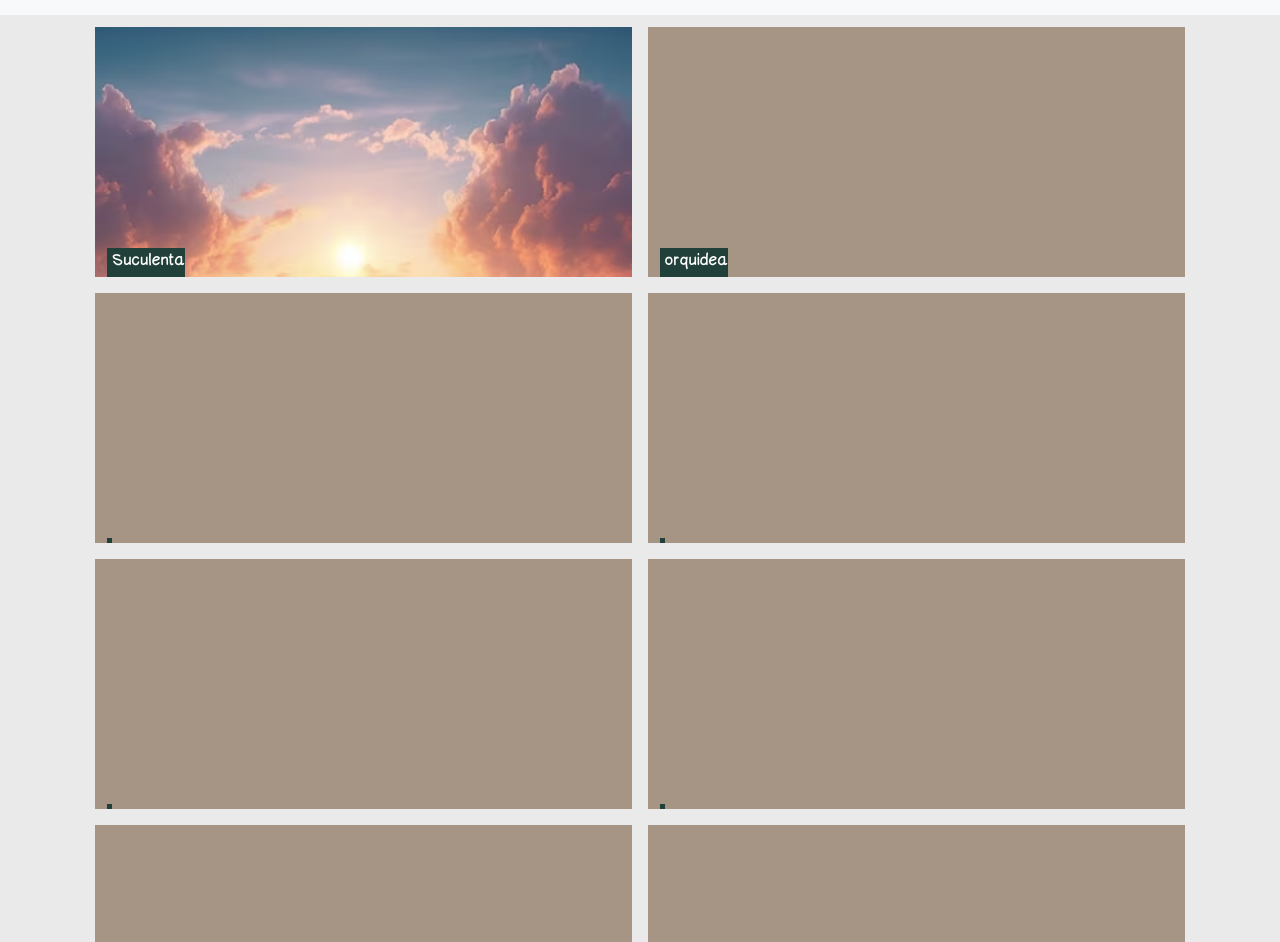
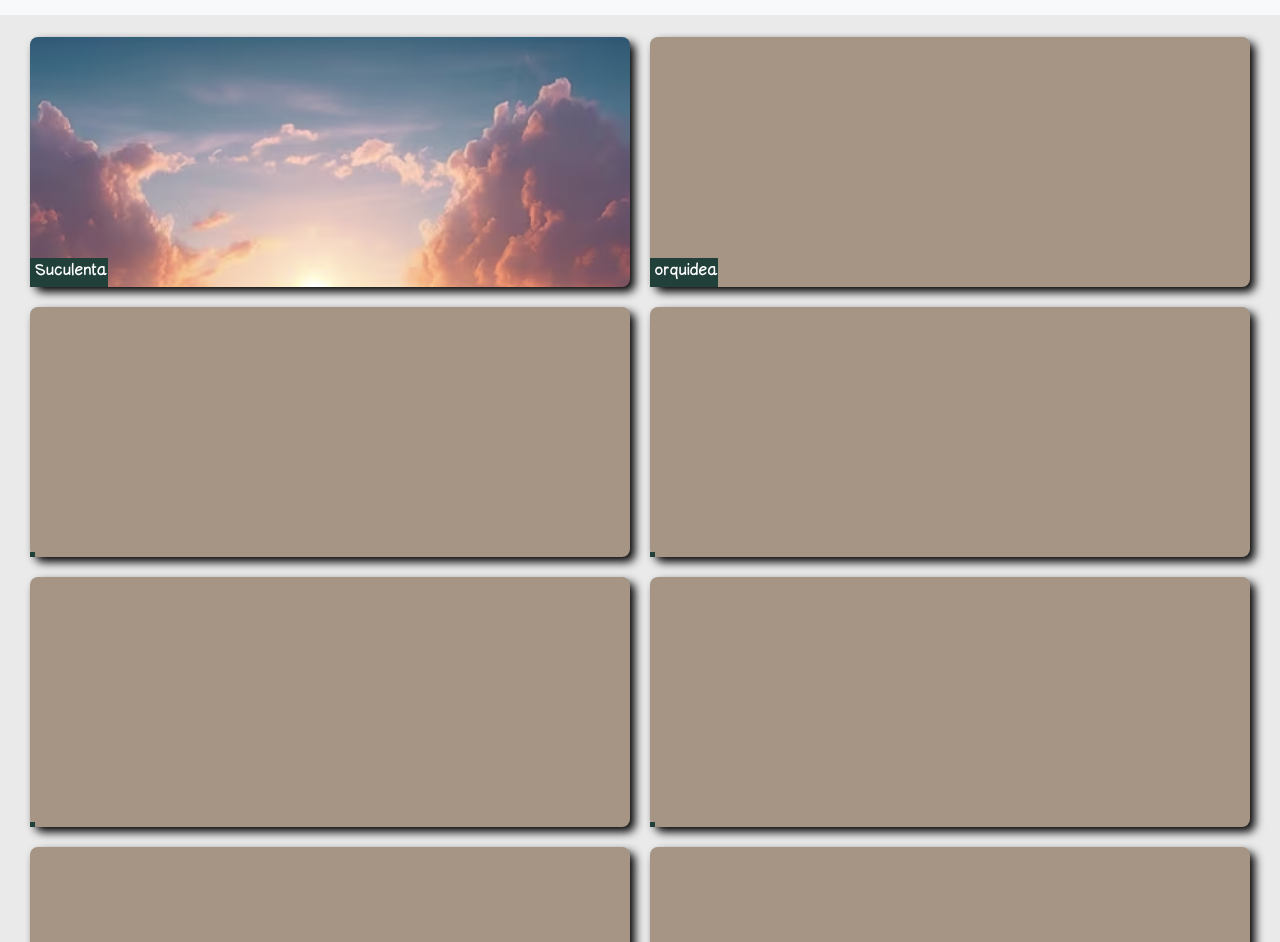
Before and after one commit to Luis-Vansan/C-talogoPlantas, a plain HTML site: page index.html in a window 1280 px wide. Shown: the part 118-1060 px from the top of the page. Drawn offline with nearby package versions, Linux system fonts and the light colour scheme.

Commit message:
ajustando a box_1

```diff
--- a/catalogo.css
+++ b/catalogo.css
@@ -1,6 +1,9 @@
 body{
     background-color: #eaeaea !important;
     font-family: Comic_sans !important;
+    margin: 0;
+    padding: 0;
+    overflow-x: hidden;
 
 }
 
@@ -23,6 +26,7 @@ body{
 
 .pesquisa{
     margin-top: 47px;
+    width: 100%;
 }
 
 .link-nostyle {
@@ -33,23 +37,31 @@ body{
 }
 .home{
     position: absolute;
-    right: 7%;
+    right: 5%;
 
 }
 
 .box_1{
     background-color: #eaeaea;
-
+    display: flex;
+    justify-content: center;
+    text-align: center;
+    width: 100%;
+    max-height: 600px;
+    min-height: 250px;
 
 }
 
 .picture{
     background-color: #A69485;
-    height: 250px;
-    text-align: center;
-    align-items: center;
-    justify-content: center;
-    justify-items: center;
+    min-height: 250px;
+    flex: 5;
+    margin: 10px;
+    max-width: 600px;
+    border-style: none;
+    border-radius: 8px;
+    box-shadow: 5px 5px 10px black;
+    cursor: pointer;
 
 }
 
--- a/index.html
+++ b/index.html
@@ -38,7 +38,7 @@
 
             <div class="collapse navbar-collapse py-3" id="navbarSupportedContent">
                 <form class="d-flex" role="search">
-                    <input class="form-control me-2" id="go_search" type="search" placeholder="Digite o nome da planta"
+                    <input class="form-control me-2 col-md-11" id="go_search" type="search" placeholder="Digite o nome da planta"
                         aria-label="Search">
                     <button class="btn btn-outline-success" onclick="search_plant(event)" >Achar</button>
                 </form>
@@ -46,52 +46,52 @@
         </div>
     </nav>
 
-    <div class="box_1 row text-center justify-content-center mt-1 p-2">
-        <div class="picture col-5 me-2 position-relative ms-2" id="suculenta" onclick="see_plan('SUCULENTA')">
+    <div class="box_1  mt-1 pt-2">
+        <div class="picture position-relative " id="suculenta" onclick="see_plan('SUCULENTA')">
             <div class="plant_name position-absolute bottom-0 " >
                 Suculenta
             </div>
         </div>
-        <div class="picture col-5 me-2 position-relative ms-2" id="">
+        <div class="picture  position-relative " id="">
             <div class="plant_name position-absolute bottom-0 ">
                 orquidea
             </div>
         </div>
     </div>
 
-    <div class="box_1 row text-center justify-content-center  p-2">
-        <div class="picture col-5 me-2 position-relative ms-2" id="">
+    <div class="box_1  ">
+        <div class="picture  position-relative " id="">
             <div class="plant_name position-absolute bottom-0 ">
 
             </div>
         </div>
-        <div class="picture col-5 me-2 position-relative ms-2" id="">
+        <div class="picture  position-relative " id="">
             <div class="plant_name position-absolute bottom-0 ">
 
             </div>
         </div>
     </div>
 
-    <div class="box_1 row text-center justify-content-center p-2">
-        <div class="picture col-5 me-2 position-relative ms-2" id="">
+    <div class="box_1  ">
+        <div class="picture  position-relative " id="">
             <div class="plant_name position-absolute bottom-0 ">
 
             </div>
         </div>
-        <div class="picture col-5 me-2 position-relative ms-2" id="">
+        <div class="picture  position-relative " id="">
             <div class="plant_name position-absolute bottom-0 ">
 
             </div>
         </div>
     </div>
 
-    <div class="box_1 row text-center justify-content-center  p-2">
-        <div class="picture col-5 me-2 position-relative ms-2" id="">
+    <div class="box_1  ">
+        <div class="picture  position-relative " id="">
             <div class="plant_name position-absolute bottom-0 ">
 
             </div>
         </div>
-        <div class="picture col-5 me-2 position-relative ms-2" id="">
+        <div class="picture  position-relative " id="">
             <div class="plant_name position-absolute bottom-0 ">
 
             </div>
@@ -101,6 +101,7 @@
 
 
 
+
 </body>
 
 
```
Also changed, not shown: suculenta.html (+1 -1 lines).
